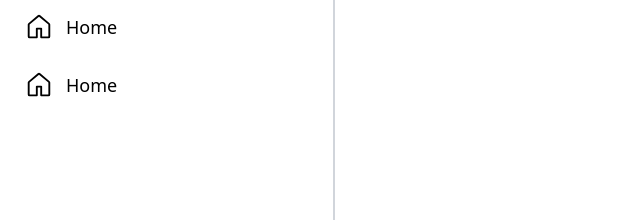
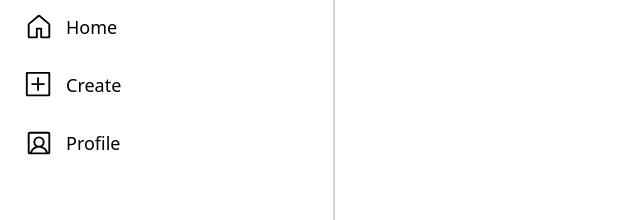
Before and after one commit to kececirecep/instagram-react-clone, a React (Create React App) app: page / in a window 1280 px wide. Shown: the part 120-340 px from the top of the page, without its empty margins (0-640 px from the left). Built offline with nearby package versions, Linux system fonts and the light colour scheme.

Commit message:
icon-update

```diff
--- a/src/components/Aside/Aside.jsx
+++ b/src/components/Aside/Aside.jsx
@@ -7,6 +7,10 @@ import { CiLogout } from "react-icons/ci";
 
 import { FaInstagram } from "react-icons/fa";
 
+
+import { VscDiffAdded } from "react-icons/vsc";
+import { PiUserSquare } from "react-icons/pi";
+
 const menuList = [
     {
         text: 'Home',
@@ -14,10 +18,14 @@ const menuList = [
         url: '/home'
     },
     {
-        text: 'Home',
-        icon: <GoHome size={30} color='black' />,
-        url: '/xs'
-    }
+        text: 'Create',
+        icon: <VscDiffAdded size={30} color='black' />,
+        url: '/create'
+    },{
+        text: 'Profile',
+        icon: <PiUserSquare size={30} color='black' />,
+        url: '/profile'
+    },
 ]
 
 const Aside = () => {
```
